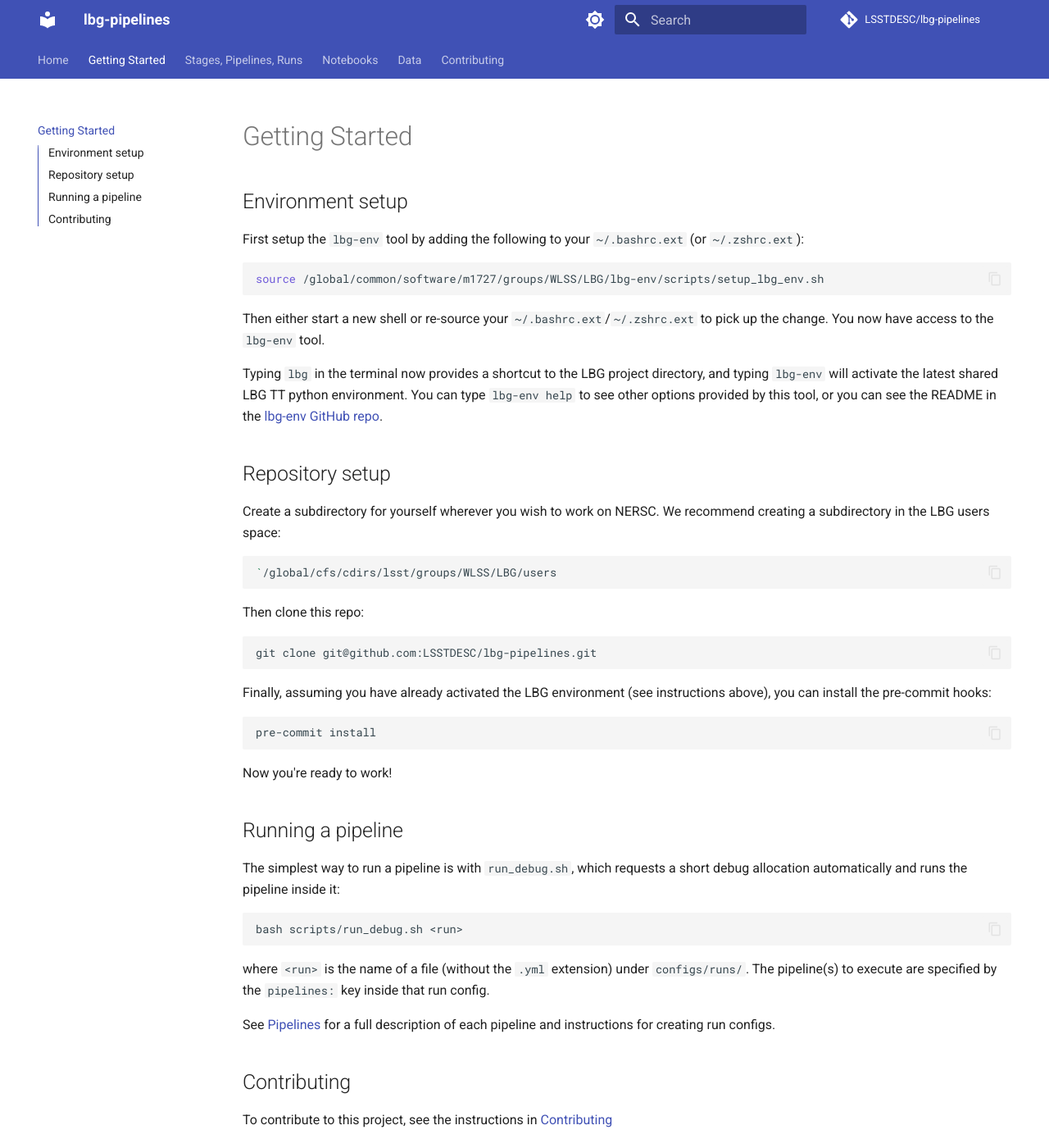
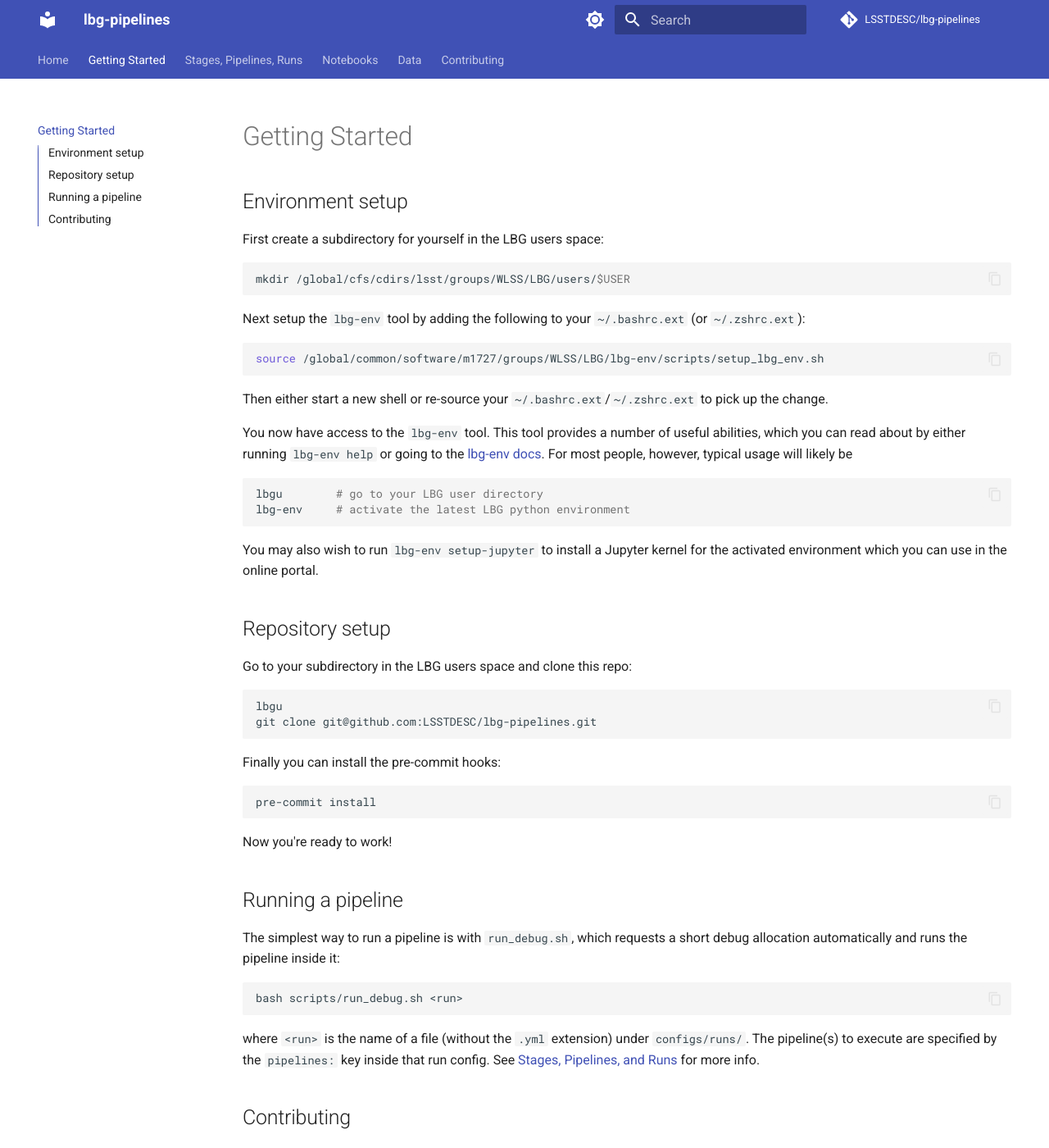
Before and after one commit to LSSTDESC/lbg-dp2, an MkDocs documentation site: the page built from docs/getting_started.md, in a window 1280 px wide and 1400 px high. Shown: the whole window at 82% size. Built offline with MkDocs 1.6.1 and Material for MkDocs 9.7.7, drawn with Linux system fonts in a browser that asks for light colours; comment, search, counter and statistics services are not loaded.

Commit message:
Improved Getting Started docs; used /global/cfs/cdirs/lsst/groups/WLSS/LBG in for shared paths

````diff
--- a/docs/getting_started.md
+++ b/docs/getting_started.md
@@ -2,34 +2,40 @@
 
 ## Environment setup
 
-First setup the `lbg-env` tool by adding the following to your `~/.bashrc.ext` (or `~/.zshrc.ext`):
+First create a subdirectory for yourself in the LBG users space:
+```bash
+mkdir /global/cfs/cdirs/lsst/groups/WLSS/LBG/users/$USER
+```
+
+Next setup the `lbg-env` tool by adding the following to your `~/.bashrc.ext` (or `~/.zshrc.ext`):
 
 ```bash
 source /global/common/software/m1727/groups/WLSS/LBG/lbg-env/scripts/setup_lbg_env.sh
 ```
 
 Then either start a new shell or re-source your `~/.bashrc.ext`/`~/.zshrc.ext` to pick up the change.
+
 You now have access to the `lbg-env` tool.
+This tool provides a number of useful abilities, which you can read about by either running `lbg-env help` or going to the [lbg-env docs](https://github.com/LSSTDESC/lbg-env).
+For most people, however, typical usage will likely be
 
-Typing `lbg` in the terminal now provides a shortcut to the LBG project directory, and typing `lbg-env` will activate the latest shared LBG TT python environment.
-You can type `lbg-env help` to see other options provided by this tool, or you can see the README in the [lbg-env GitHub repo](https://github.com/LSSTDESC/lbg-env).
+```bash
+lbgu        # go to your LBG user directory
+lbg-env     # activate the latest LBG python environment
+```
+
+You may also wish to run `lbg-env setup-jupyter` to install a Jupyter kernel for the activated environment which you can use in the online portal.
 
 ## Repository setup
 
-Create a subdirectory for yourself wherever you wish to work on NERSC.
-We recommend creating a subdirectory in the LBG users space:
+Go to your subdirectory in the LBG users space and clone this repo:
 
 ```bash
-`/global/cfs/cdirs/lsst/groups/WLSS/LBG/users
-```
-
-Then clone this repo:
-
-```bash
+lbgu
 git clone git@github.com:LSSTDESC/lbg-pipelines.git
 ```
 
-Finally, assuming you have already activated the LBG environment (see instructions above), you can install the pre-commit hooks:
+Finally you can install the pre-commit hooks:
 
 ```bash
 pre-commit install
@@ -48,9 +54,7 @@ bash scripts/run_debug.sh <run>
 
 where `<run>` is the name of a file (without the `.yml` extension) under `configs/runs/`.
 The pipeline(s) to execute are specified by the `pipelines:` key inside that run config.
-
-See [Pipelines](pipelines/index.md) for a full description of each pipeline and instructions
-for creating run configs.
+See [Stages, Pipelines, and Runs](stages_pipelines_runs.md) for more info.
 
 ## Contributing
 
````
Also changed, not shown: 1 other file.
